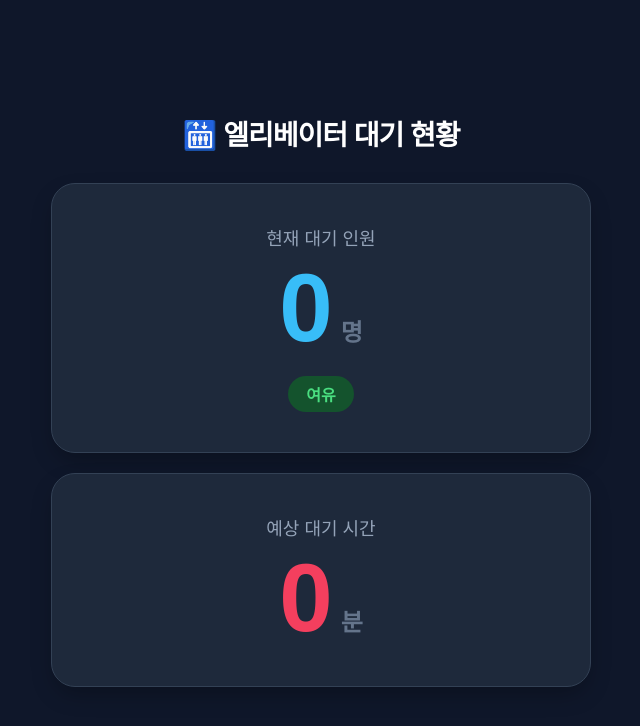
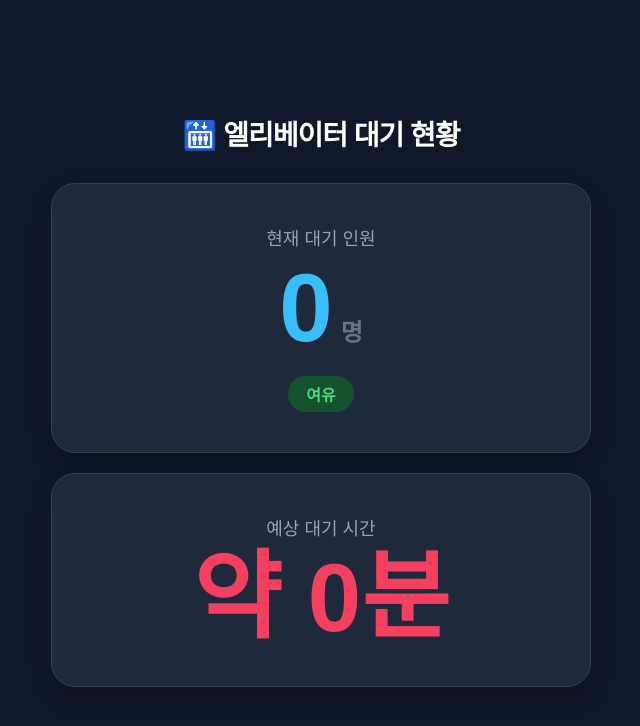
Before and after one commit to seowon0309/project, a plain HTML site: page index.html in a window 1280 px wide. Shown: the whole page, without its empty margins (319-959 px from the left). Drawn offline with Linux system fonts and the light colour scheme; no server answers.

Commit message:
Update index.html

```diff
--- a/index.html
+++ b/index.html
@@ -3,7 +3,7 @@
 <head>
   <meta charset="UTF-8">
   <meta name="viewport" content="width=device-width, initial-scale=1.0">
-  <title>엘리베이터 대기 현황 전광판 </title>
+  <title>엘리베이터 대기 현황 전광판</title>
   <style>
     * { box-sizing: border-box; margin: 0; padding: 0; }
     body { font-family: sans-serif; background: #0f172a; color: white; display: flex; flex-direction: column; align-items: center; justify-content: center; min-height: 100vh; padding: 20px; }
@@ -38,8 +38,7 @@
     <div class="card">
       <div class="label">예상 대기 시간</div>
       <div class="number-wrap">
-        <span class="number" id="waitTime">0</span>
-        <span class="unit">분</span>
+        <span class="number" id="waitTime">약 0분</span>
       </div>
     </div>
   </div>
@@ -53,16 +52,16 @@
     eventSource.onmessage = (event) => {
       try {
         const rawData = JSON.parse(event.data);
-        // 서버에서 던져준 텍스트 메시지가 존재할 때 처리
         if (rawData && rawData.message) {
-          // [수정] "쉼표"를 기준으로 쪼개서 각각 인원수와 대기시간 매핑
           const parts = rawData.message.split(",");
           if(parts.length === 2) {
             const currentCount = parseInt(parts[0]) || 0;
             const currentWait = parts[1] || "0";
 
             document.getElementById("count").innerText = currentCount;
-            document.getElementById("waitTime").innerText = currentWait;
+
+            // [수정] 빨간색 글씨 자리에 '약 X분' 형태로 통째로 밀어넣기
+            document.getElementById("waitTime").innerText = "약 " + currentWait + "분";
 
             const badge = document.getElementById("badge");
             if (currentCount === 0) {
```
